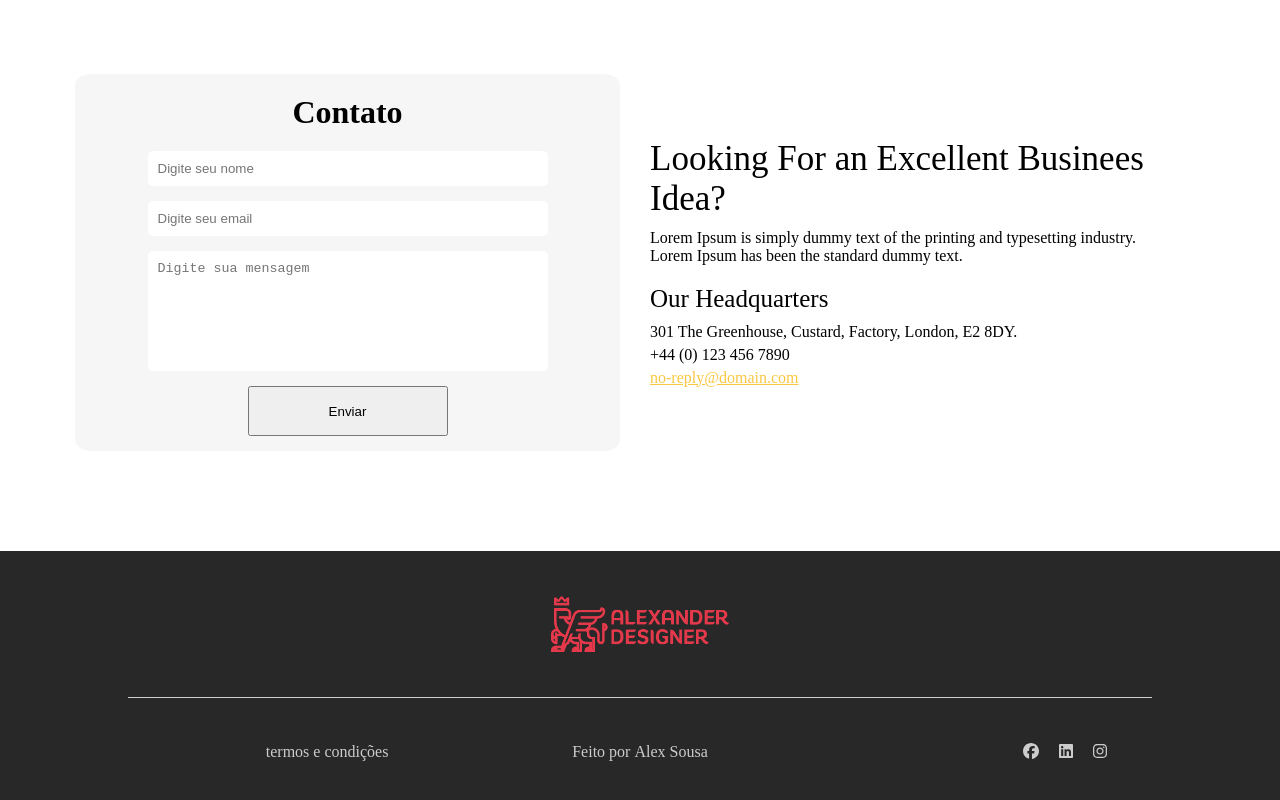
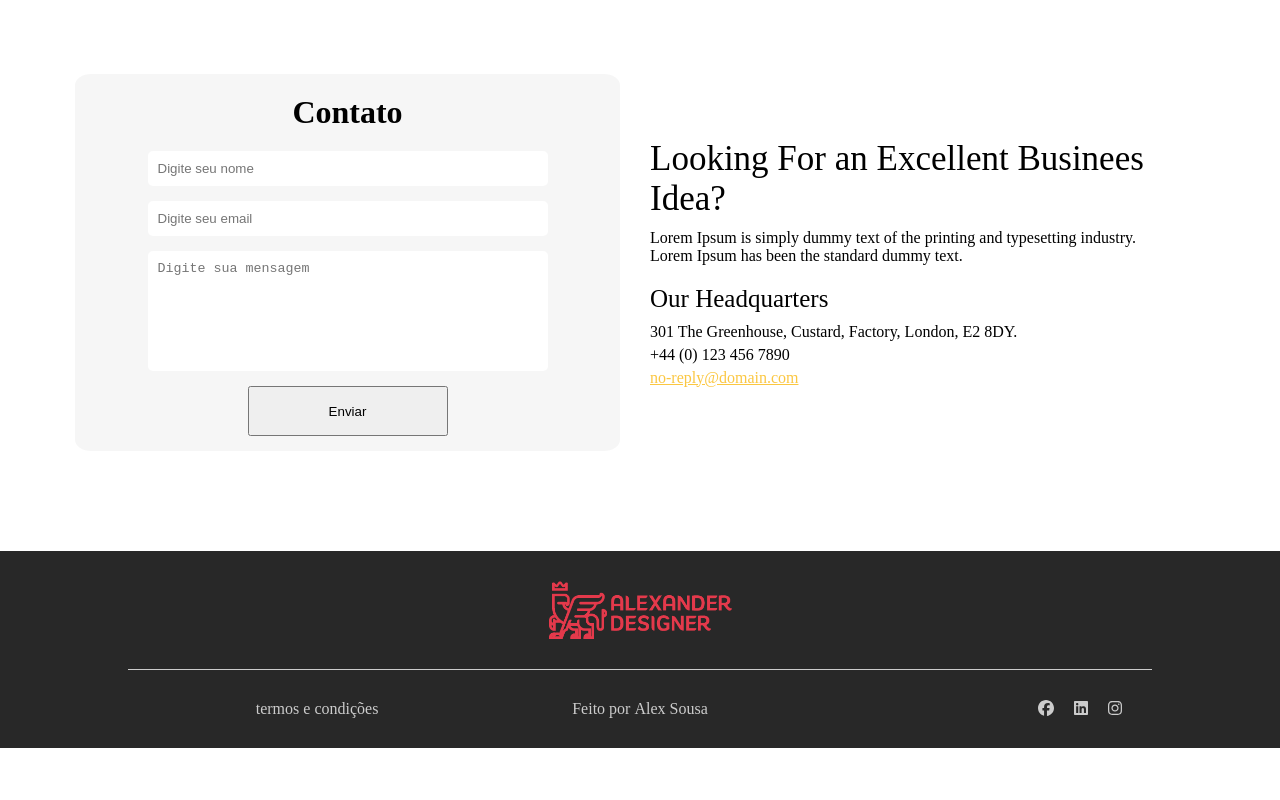
Before and after one commit to AlexSChaves/Welton-Web, a React (Create React App) app: page / in a window 1280 px wide. Shown: the part 1359-2159 px from the top of the page. After the commit the page ends 2107 px from the top, so only its background shows below. Built offline with nearby package versions, Linux system fonts and the light colour scheme.

Commit message:
Fixing Footer Styles

```diff
--- a/src/components/Footer/styles.css
+++ b/src/components/Footer/styles.css
@@ -9,7 +9,7 @@
 }
 
 .footer .logo-footer {
-	padding: 45px;
+	padding: 30px;
 	width: 100%;
 
 	display: flex;
@@ -23,7 +23,7 @@
 
 .footer .bottom {
 	border-top: 1px solid #ccc;
-	padding: 45px;
+	padding: 30px;
 	color: #ccc;
 	width: 80%;
 	display: flex;
--- a/src/components/Header/index.tsx
+++ b/src/components/Header/index.tsx
@@ -17,7 +17,6 @@ const Header = () => {
 
 	return (
 		<header className={navbar ? 'active' : 'normal'}>
-			{/* <div className='content'> */}
 			<div className='logo'>
 				<img src={logo} alt='Logo' />
 			</div>
@@ -38,7 +37,6 @@ const Header = () => {
 					</li>
 				</ul>
 			</div>
-			{/* </div> */}
 		</header>
 	);
 };
--- a/src/components/Header/styles.css
+++ b/src/components/Header/styles.css
@@ -24,15 +24,6 @@
 	z-index: 999;
 	display: flex;
 	justify-content: space-between;
-}
-
-.content {
-	display: flex;
-	justify-content: space-between;
-	/* align-items: baseline; */
-
-	opacity: 0.5;
-	padding: 0 auto;
 }
 
 .logo img {
```
